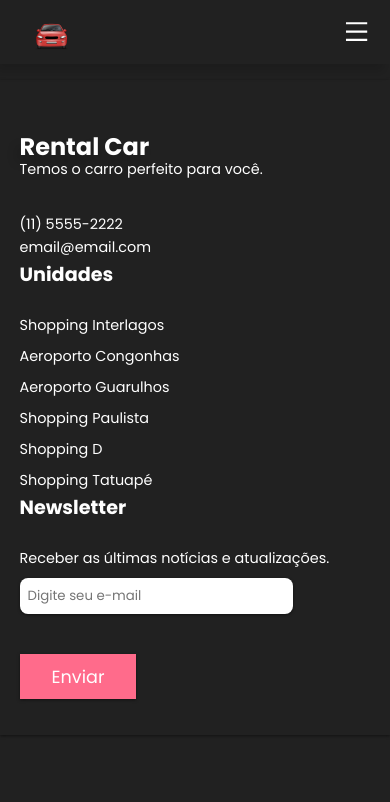
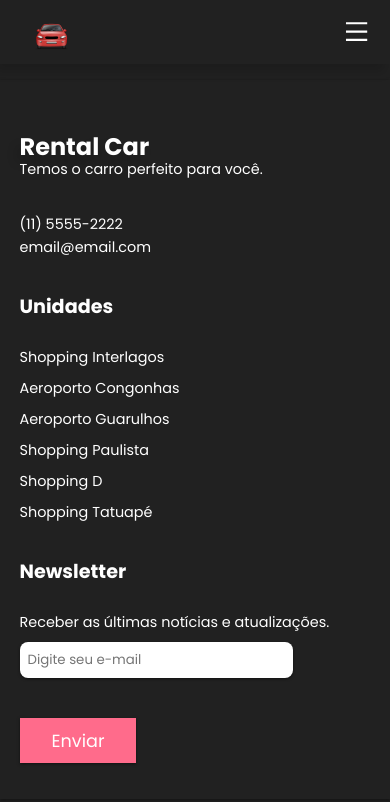
Before and after one commit to dev-marcioreis/rental-car, a React (Vite) app: page / in a window 390 px wide. Shown: the top 802 px of the page. Built offline with nearby package versions, Linux system fonts and the light colour scheme.

Commit message:
margin ul footer

```diff
--- a/src/components/footer/footer.css
+++ b/src/components/footer/footer.css
@@ -48,5 +48,8 @@
     .footer__content {
         grid-template-columns: 1fr;
     }
+    .content__list-1 {
+        margin-block-start: 2rem;
+    }
 
 }
```
